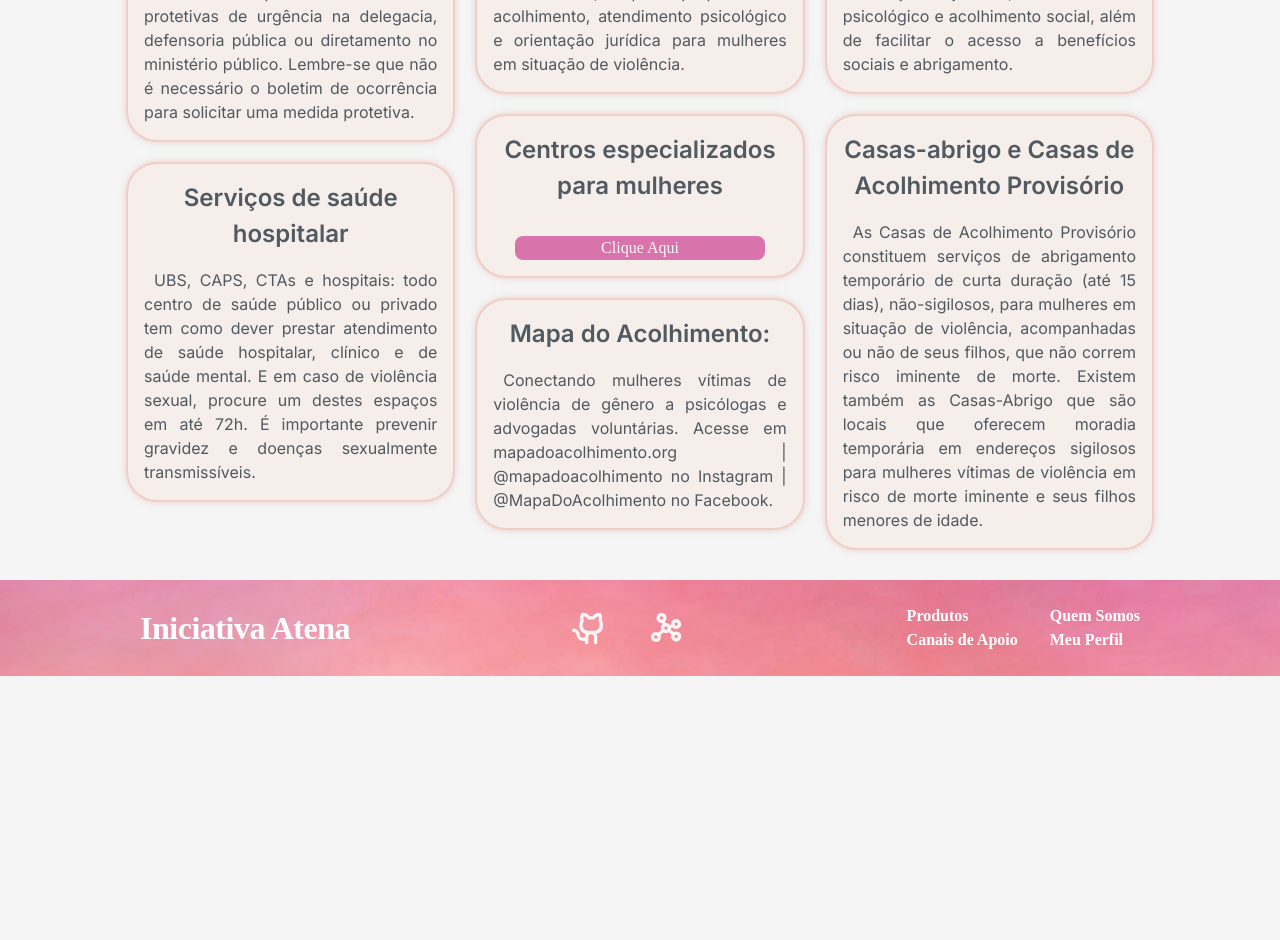
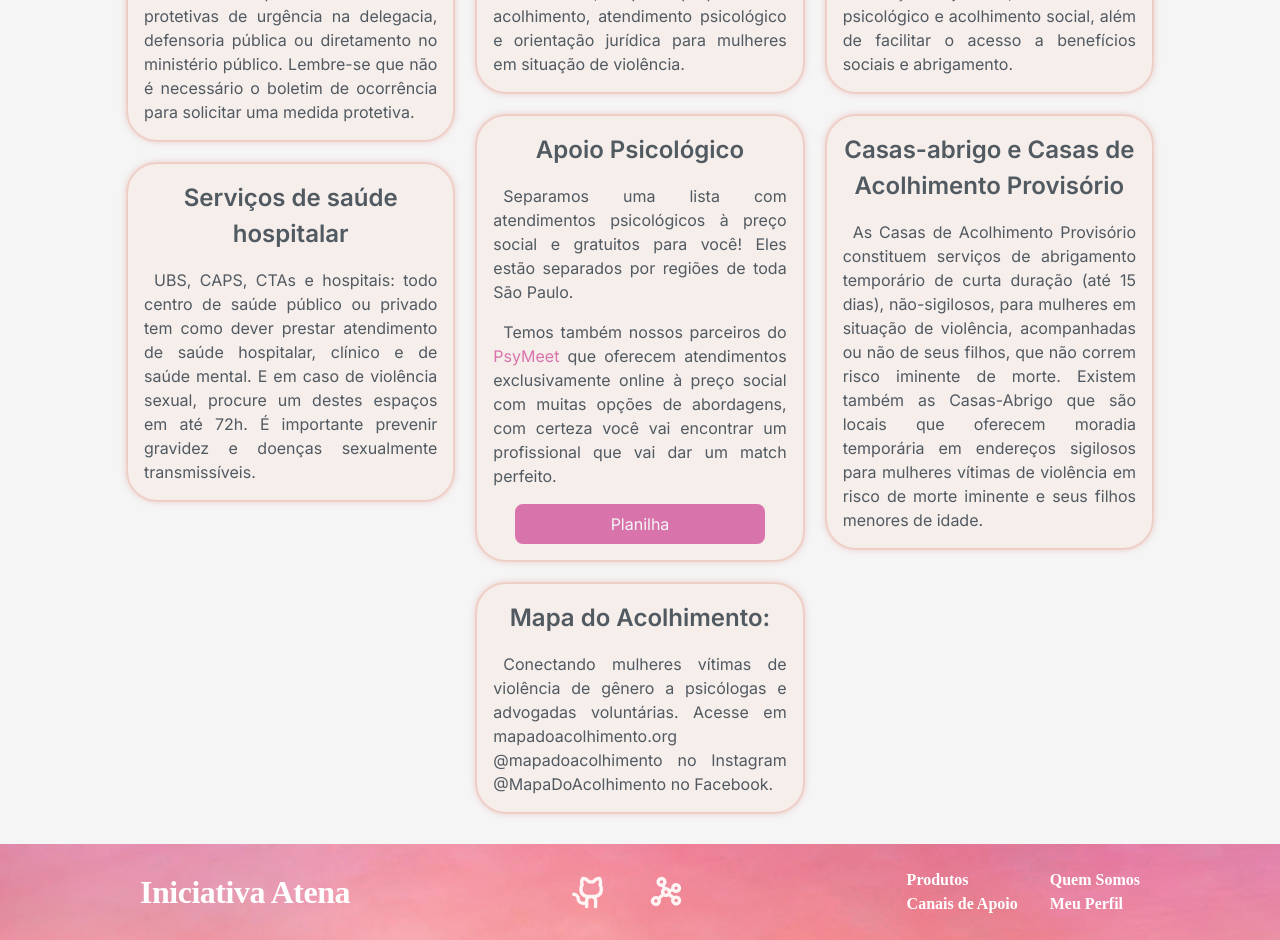
Before and after one commit to Projeto-Integrador-Grupo03/FrontEnd, a React (Vite) app: page /apoio in a window 1280 px wide. Shown: the part 620-1560 px from the top of the page. Before the commit the page ends 1296 px from the top, so only its background shows below. Built offline with nearby package versions, Linux system fonts and the light colour scheme; no server answers; a web font is replaced by a local one; what ldrs would draw is missing.

Commit message:
Finalização Canal de Apoio e posicionamento dos botões de registro em modo Admin

```diff
--- a/src/components/apoio/Apoio.tsx
+++ b/src/components/apoio/Apoio.tsx
@@ -41,14 +41,15 @@ export default function Apoio() {
                             </div>
 
                             <div className="borda flex flex-col justify-evenly items-center p-4 gap-4 w-[100%]">
-                                <h3 className='text-center font-[600] text-[1.5rem] text-[#515961]'>Centros especializados para mulheres</h3>
-                                <p className='text-justify indent-2.5 text-[#515961]'></p>
-                                <button className="rounded-lg border-none outline-none text-[#f5f5f5] bg-[#D973AB] w-[85%]">Clique Aqui</button>
+                                <h3 className='text-center font-[600] text-[1.5rem] text-[#515961]'>Apoio Psicológico</h3>
+                                <p className='text-justify indent-2.5 text-[#515961]'>Separamos uma lista com atendimentos psicológicos à preço social e gratuitos para você! Eles estão separados por regiões de toda São Paulo.</p>
+                                <p className='text-justify indent-2.5 text-[#515961]'>Temos também nossos parceiros do <a href="https://www.psymeetsocial.com/" target="_blank" className="text-[#D973AB]">PsyMeet</a> que oferecem atendimentos exclusivamente online à preço social com muitas opções de abordagens, com certeza você vai encontrar um profissional que vai dar um match perfeito.</p>
+                                <button className="rounded-lg border-none outline-none font-[Inter] text-[#f5f5f5] bg-[#D973AB] w-[85%] p-2"><a href="https://drive.google.com/file/d/1TAZS_moYwsTNmKs7Bh0G6m7k_d-DV5sV/view?usp=sharing" target="_blank">Planilha</a></button>
                             </div>
 
                             <div className="borda flex flex-col justify-evenly p-4 gap-4 w-[100%]">
                                 <h3 className='text-center font-[600] text-[1.5rem] text-[#515961]'>Mapa do Acolhimento:</h3>
-                                <p className='text-justify indent-2.5 text-[#515961]'>Conectando mulheres vítimas de violência de gênero a psicólogas e advogadas voluntárias. Acesse em mapadoacolhimento.org | @mapadoacolhimento no Instagram | @MapaDoAcolhimento no Facebook.</p>
+                                <p className='text-justify indent-2.5 text-[#515961]'>Conectando mulheres vítimas de violência de gênero a psicólogas e advogadas voluntárias. Acesse em mapadoacolhimento.org  @mapadoacolhimento no Instagram  @MapaDoAcolhimento no Facebook.</p>
                             </div>
                         </div>
 
--- a/src/components/categoria/listaCategoria/ListaCategoria.tsx
+++ b/src/components/categoria/listaCategoria/ListaCategoria.tsx
@@ -1,5 +1,5 @@
 import { useContext, useEffect, useState } from 'react';
-import { useNavigate } from 'react-router-dom';
+import { Link, useNavigate } from 'react-router-dom';
 import { toastAlerta } from '../../../utils/toastAlerta';
 import { buscar } from '../../../services/Service';
 import { AuthContext } from '../../../contexts/AuthContext';
@@ -9,6 +9,7 @@ import { trefoil } from 'ldrs'
 trefoil.register('l-trefoil')
 
 import './ListaCategoria.css'
+import { FloppyDisk } from '@phosphor-icons/react';
 
 
 function ListaCategoria() {
@@ -49,7 +50,10 @@ function ListaCategoria() {
 
       <div className="flex justify-center items-center min-h-[10vh] w-[100%] mb-[2.5rem] mt-6">
         <div className="w-[85%]">
+          <div className='flex items-center justify-between'>
             <h1 className="padrao text-[2.5rem] text-[#515961]">Categoria</h1>
+            {usuario.usuario === 'root@root.com.br' ? (<Link to="/cadastrocategoria" className='flex justify-center items-center text-center border-none outline-none w-[3rem] p-[0.30rem] shadow-md bg-[#d973ab] rounded-md'><i><FloppyDisk size={32} color="#f5f5f5" weight="fill" /></i></Link>) : ('')}
+          </div>
           <hr className="separador w-full border-[0.15rem] rounded-sm" />
         </div>
       </div>
--- a/src/components/footer/Footer.tsx
+++ b/src/components/footer/Footer.tsx
@@ -21,23 +21,10 @@ function Footer() {
                </div>
 
                <div className='flex items-center justify-center'>
-                  {
-                     usuario.usuario === 'root@root.com.br' ? (
-                        <div className="flex items-center justify-center gap-8">
-
-                           <Link to="/cadastrocategoria" className='text-[white] font-[700]'>Cadastrar Categorias</Link>
-
-                           <div className='links flex gap-10 justify-center items-center'>
-                              <a href="https://github.com/dot-NET03Generation" target='blank'><i><GithubLogo size={36} color="#fff5f5" weight="bold" /></i></a>
-                              <a href="https://linktr.ee/iniciativatena" target='blank'><i><Graph size={36} color="#fff5f5" weight="bold" /></i></a>
-                           </div>
-                           <ModalProdutos />
-                        </div>
-                     ) : (<div className='links flex gap-10 justify-center items-center'>
+                     <div className='links flex gap-10 justify-center items-center'>
                         <a href="https://github.com/dot-NET03Generation" target='blank'><i><GithubLogo size={36} color="#fff5f5" weight="bold" /></i></a>
                         <a href="https://linktr.ee/iniciativatena" target='blank'><i><Graph size={36} color="#fff5f5" weight="bold" /></i></a>
-                     </div>)
-                  }
+                     </div>
                </div>
 
                <div id='direcionamento'>
--- a/src/components/produtos/listaProdutos/ListaProdutos.tsx
+++ b/src/components/produtos/listaProdutos/ListaProdutos.tsx
@@ -3,10 +3,12 @@ import { buscar } from "../../../services/Service";
 import Produto from "../../../models/Produto";
 import CardProdutos from "../cardProdutos/CardProdutos";
 import { toastAlerta } from "../../../utils/toastAlerta";
+import ModalProdutos from "../modalProdutos/ModalProdutos";
 import { trefoil } from "ldrs";
 trefoil.register("l-trefoil");
 
 import "./ListaProdutos.css";
+
 
 function ListaProdutos() {
   const [produtos, setProdutos] = useState<Produto[]>([]);
@@ -28,7 +30,10 @@ function ListaProdutos() {
     <>
       <div className="flex justify-center items-center min-h-[10vh] w-[100%] mb-[2.5rem] mt-6">
         <div className="w-[85%]">
-          <h1 className="padrao text-[2.5rem] text-[#515961]">Produtos</h1>
+          <div className="flex items-center justify-between w-[100%]">
+            <h1 className="padrao text-[2.5rem] text-[#515961]">Produtos</h1>
+            <ModalProdutos />
+          </div>
           <hr className="separador w-full border-[0.15rem] rounded-sm" />
         </div>
       </div>
--- a/src/components/produtos/modalProdutos/ModalProdutos.tsx
+++ b/src/components/produtos/modalProdutos/ModalProdutos.tsx
@@ -4,6 +4,7 @@ import { useContext } from 'react';
 import 'reactjs-popup/dist/index.css';
 import './ModalProdutos.css'
 import { AuthContext } from '../../../contexts/AuthContext';
+import { FloppyDisk } from '@phosphor-icons/react';
 
 
 function ModalProdutos() {
@@ -17,8 +18,8 @@ function ModalProdutos() {
                     <Popup
                         trigger={
                             <button
-                                className='link-format w-[9rem] h-[2rem] rounded-md text-[1rem] font-[700] text-[#ffff]'>
-                                Novo Produto
+                                className='flex justify-center items-center text-center border-none outline-none w-[3rem] p-[0.30rem] shadow-md bg-[#d973ab] rounded-md'>
+                                <i><FloppyDisk size={32} color="#f5f5f5" weight="fill" /></i>
                             </button>
                         }
                         modal
```
Lines whose indentation alone changed are shown as unchanged.
